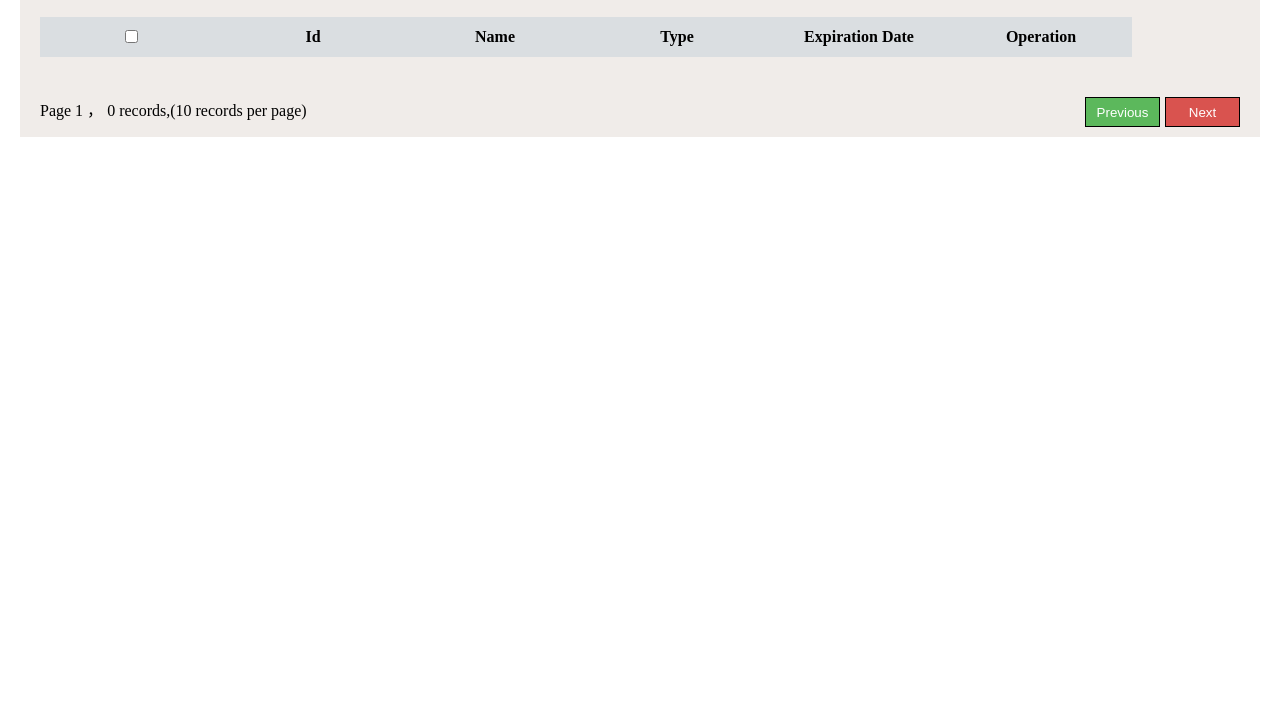
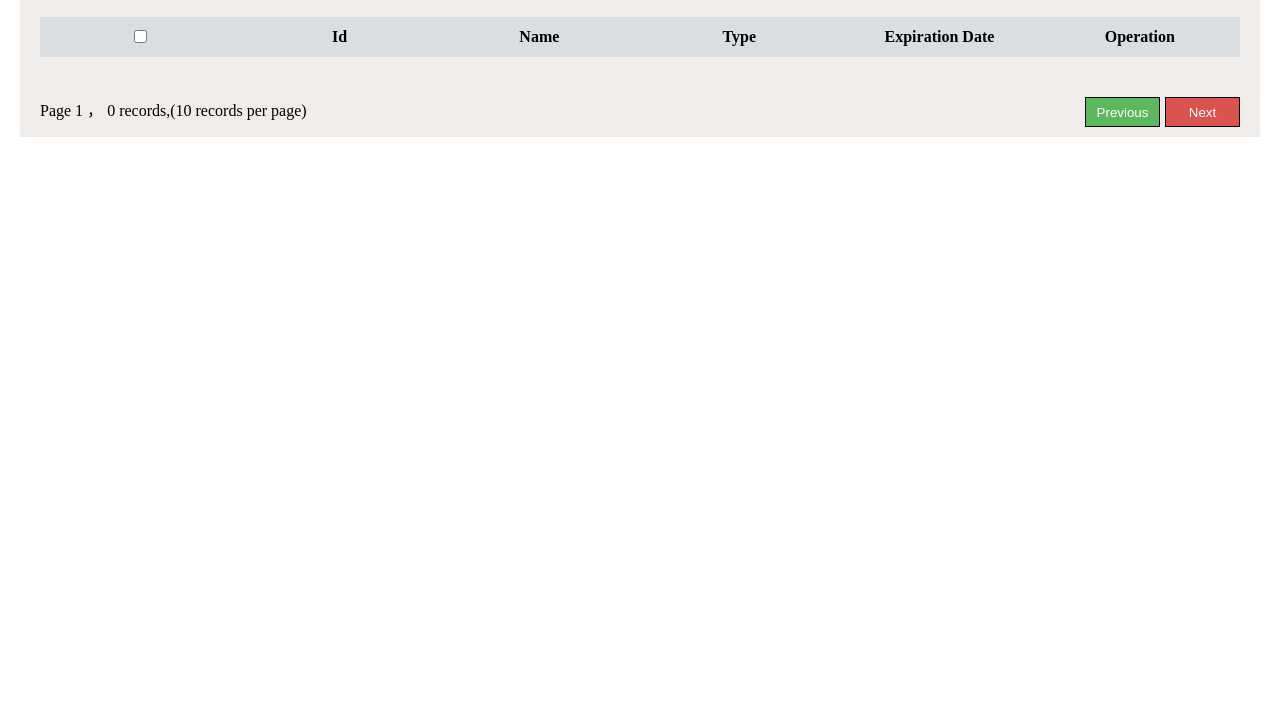
Before and after one commit to xxyplxx/Team10, a plain HTML site: page index.html in a window 1280 px wide. Shown: the part 89-800 px from the top of the page. Drawn offline with Linux system fonts and the light colour scheme.

Commit message:
Update main.css
deleted col7 'price' part

```diff
--- a/css/main.css
+++ b/css/main.css
@@ -70,38 +70,35 @@
 
 .col1
 {
-    width: 180px;
+    width: 200px;
 }
 
 .col2
 {
-    width: 180px;
+    width: 200px;
 }
 
 .col3
 {
-    width: 180px;
+    width: 200px;
 }
 
 .col4
 {
-    width: 180px;
+    width: 200px;
 }
 
 .col5
 {
-    width: 180px;
+    width: 200px;
 }
 
 .col6
 {
-    width: 180px;
+    width: 200px;
 }
 
-.col7
-{
-    width: 180px;
-}
+
 #final
 {
     margin-top: 40px;
```
